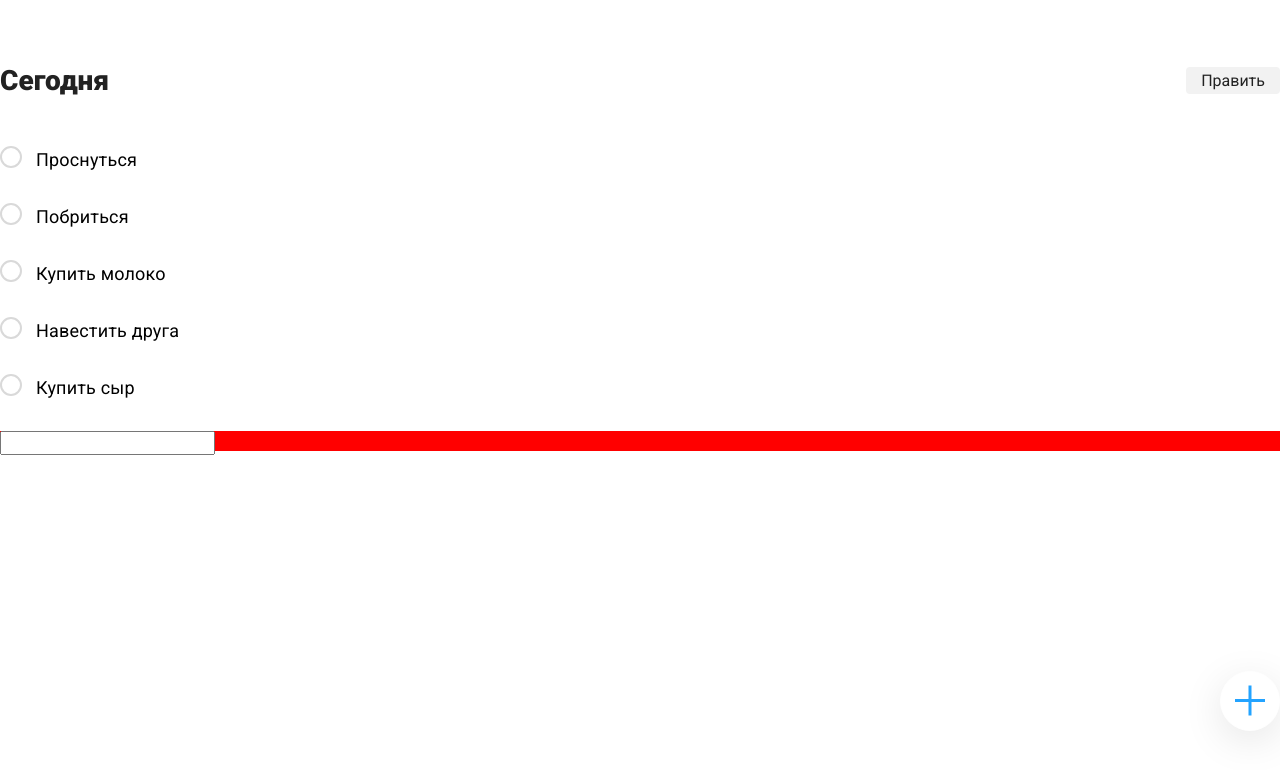
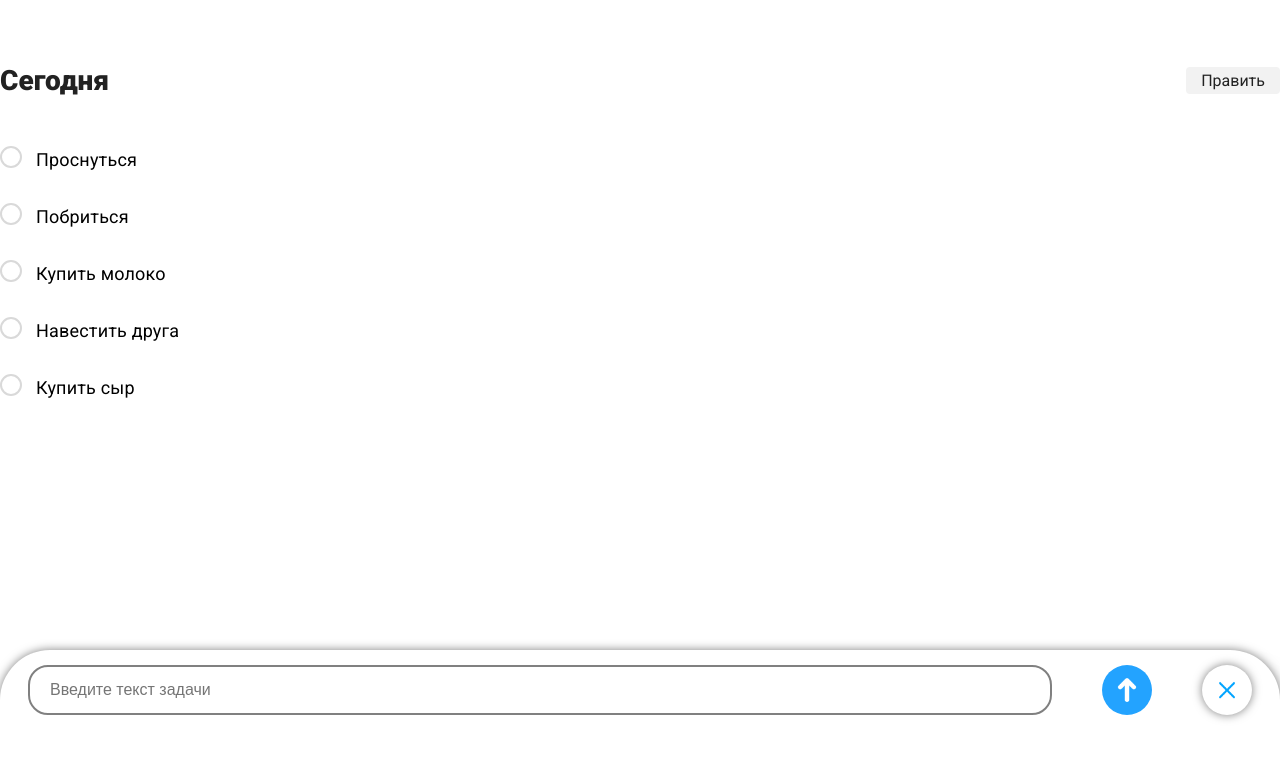
Before and after one commit to Vitas789/MyTodoList, a React (Create React App) app: page / in a window 1280 px wide. Both pictures are taken after a click on the button 1250 px from the left and 701 px from the top of the page. Shown: the top 770 px of the page. Built offline with nearby package versions, Linux system fonts and the light colour scheme.

Commit message:
Add project

```diff
--- a/src/App.js
+++ b/src/App.js
@@ -29,12 +29,20 @@ function App() {
   //   setTasks(tasks.filter(task => task.id !== id))
   // }
 
+  function addTask(value) {
+    setTasks(tasks.concat([{
+      value,
+      id: Date.now(),
+      completed: false,
+    }]))
+  }
+
   return (
-  <Context.Provider value={{tasks, toogleTodo}}>
+  <Context.Provider value={{tasks, toogleTodo, addTask}}>
     <div>
       <Header />
       <Todo />
-      <Modal />
+      <Modal onCreate={addTask} />
     </div>
   </Context.Provider>
   )
--- a/src/components/Modal.js
+++ b/src/components/Modal.js
@@ -1,8 +1,8 @@
-import React, {useState} from 'react'
+import React from 'react'
 
-function Modal() {
+function Modal({ onCreate }) {
   const [className, setClass] = React.useState('modal');
-  console.log(className);
+  const [value, setValue] = React.useState('');
 
   function changeClass () {
     if (className === 'modal') {
@@ -12,19 +12,30 @@ function Modal() {
     }
   }
 
+  function submitHandler(event) {
+    if (value.trim()) {
+      onCreate(value);
+      setValue('');
+    }
+  }
+
   return(
     <section className="add-task">
-      <div className="wrapper">
-        <button className="modal__button" onClick={() => changeClass()}>
+        <button className="modal__button modal__button_add-task" onClick={() => changeClass()}>
           <span className="modal__first"></span>
           <span className="modal__second"></span>
         </button>
         <div className={className}>
-          <form>
-            <input></input>
+          <form className="modal__form" name="forms">
+            <input className="modal__input" type="text" placeholder="Введите текст задачи" value={value} onChange={event => setValue(event.target.value)}></input>
+            <button className="modal__button modal__button_add" type="button" onClick={submitHandler}>
+              <img src='arrow.png' alt='booba' width='20px'></img>
+            </button>
+            <button className="modal__button modal__button_close" type="button" onClick={() => setClass('modal')}>
+            <img src='cross.png' alt='booba' width='20px'></img>
+            </button>
           </form>
         </div>
-      </div>
     </section>
   );
 }
--- a/src/components/Todo.js
+++ b/src/components/Todo.js
@@ -1,6 +1,5 @@
 import React, {useContext} from 'react'
 import TodoList from './TodoList'
-import Modal from './Modal'
 import Context from './Context'
 
 
--- a/src/styles.css
+++ b/src/styles.css
@@ -117,6 +117,10 @@ html {
 }
 
 .modal__button {
+  border: 0;
+}
+
+.modal__button_add-task {
   position: absolute;
   right: 0;
   margin-top: calc(100vh - 35rem);
@@ -144,11 +148,11 @@ html {
   transform: rotate(90deg);
 }
 
-.modal__button:hover {
+.modal__button_add-task:hover {
   cursor: pointer;
   background-color: #23A3FF;
 }
-.modal__button:hover span {
+.modal__button_add-task:hover span {
   background-color: white;
 }
 
@@ -158,6 +162,43 @@ html {
 
 .modal_active {
   display: block;
-  height: 20px;
-  background-color: red;
+  position: fixed;
+  bottom: 0;
+  height: 150px;
+  width: 100%;
+  background-color: white;
+  box-shadow: 0 0 10px rgba(0, 0, 0, 0.5);
+  border-radius: 50px 50px 0 0;
 }
+
+.modal__form {
+  margin-top: 15px;
+  display: flex;
+  justify-content: center;
+  gap: 50px;
+}
+.modal__input {
+  width: 80%;
+  border: 2px solid gray;
+  padding-left: 20px;
+  border-radius: 20px;
+}
+
+.modal__input:active, .modal__input:focus{
+  border-color: #23A3FF;
+}
+
+.modal__button_add {
+  background-color: #23A3FF;
+  width: 50px;
+  height: 50px;
+  border-radius: 60%;
+}
+
+.modal__button_close {
+  background-color: white;
+  width: 50px;
+  height: 50px;
+  border-radius: 60%;
+  box-shadow: 0 0 10px rgba(0, 0, 0, 0.5);
+}
--- a/src/styles.scss
+++ b/src/styles.scss
@@ -119,6 +119,10 @@ html {
 }
 
 .modal__button{
+  border: 0;
+}
+
+.modal__button_add-task{
   position: absolute;
   right: 0;
   margin-top: calc(100vh - 35rem);
@@ -146,7 +150,7 @@ html {
   transform: rotate(90deg);
 }
 
-.modal__button:hover{
+.modal__button_add-task:hover{
   cursor: pointer;
   background-color:#23A3FF;
       span{
@@ -160,6 +164,40 @@ html {
 
 .modal_active{
   display: block;
-  height: 20px;
-  background-color: red;
+  position: fixed;
+  bottom: 0;
+  height: 150px;
+  width: 100%;
+  background-color: white;
+  box-shadow: 0 0 10px rgba(0,0,0,0.5);
+  border-radius: 50px 50px 0 0;
 }
+
+.modal__form{
+  margin-top: 15px;
+  display: flex;
+  justify-content: center;
+  gap: 50px;
+    button:hover{
+
+    }
+}
+
+.modal__input{
+  width: 80%;
+}
+
+.modal__button_add{
+  background-color: #23A3FF;
+  width: 50px;
+  height: 50px;
+  border-radius: 60%;
+}
+
+.modal__button_close{
+  background-color:white;
+  width: 50px;
+  height: 50px;
+  border-radius: 60%;
+  box-shadow: 0 0 10px rgba(0,0,0,0.5);
+}
```
Also changed, not shown: public/arrow.png (added), public/cross.png (added).
